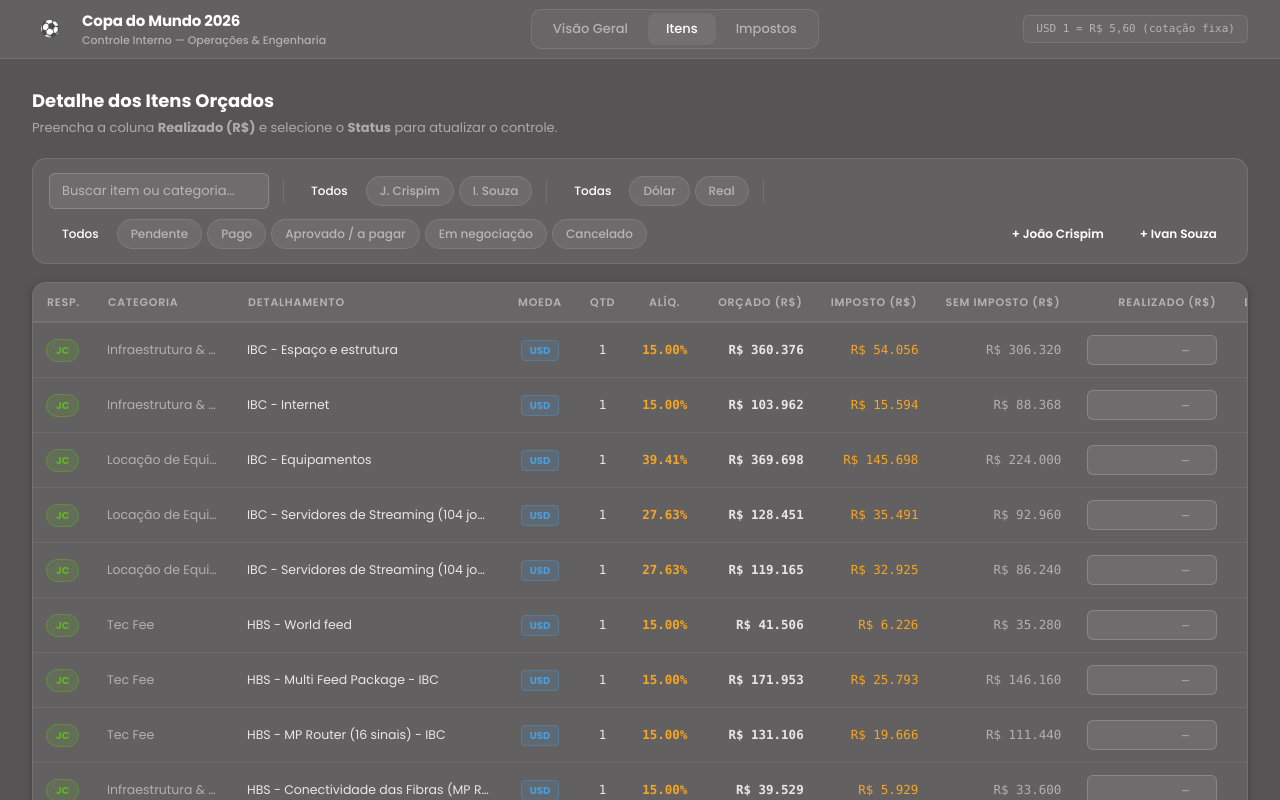
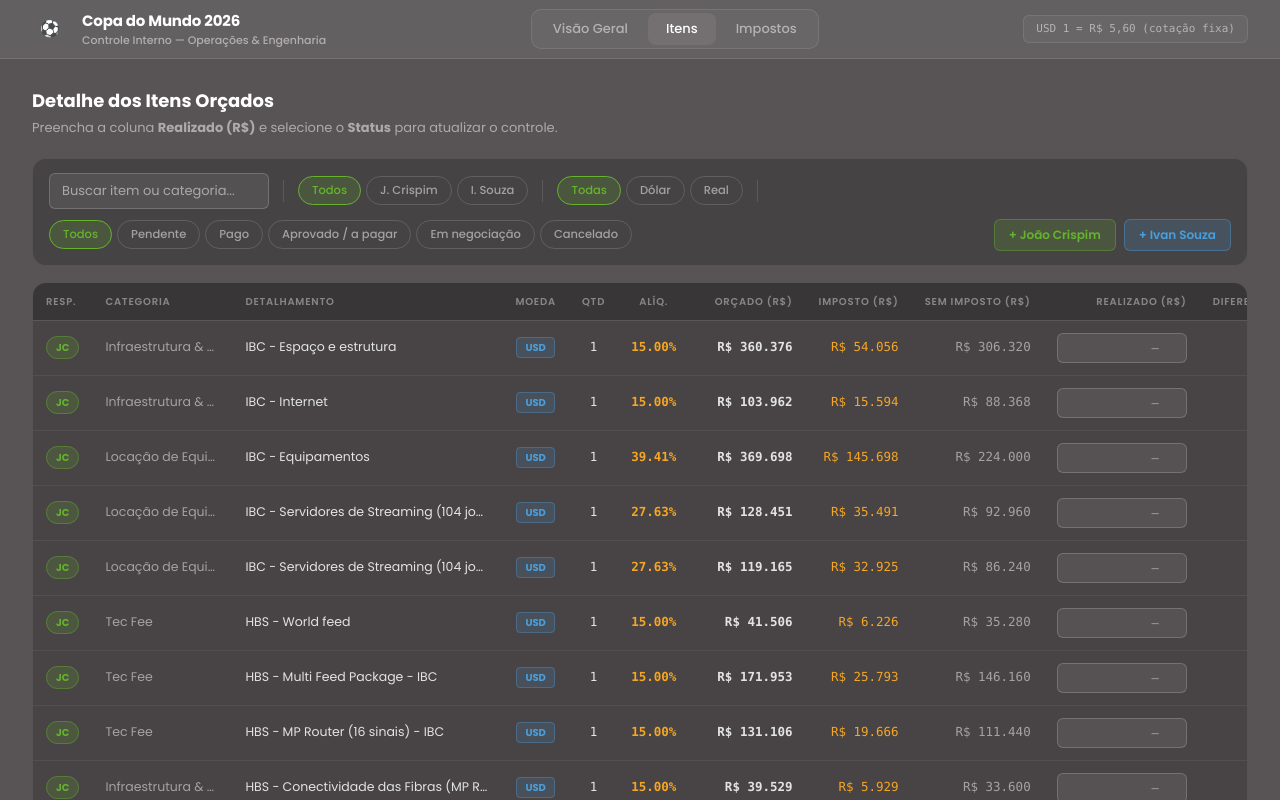
Before and after one commit to FellipePardal/CopaDoMundo2026, a React (Vite) app: page / in a window 1280 px wide. Both pictures are taken after a click on the button "Itens". Shown: the top 800 px of the page. Built offline with nearby package versions, Linux system fonts and the light colour scheme.

Commit message:
Update ItemsTable.jsx

```diff
--- a/src/components/ItemsTable.jsx
+++ b/src/components/ItemsTable.jsx
@@ -4,24 +4,21 @@ import { fmt } from '../data/utils.js'
 
 const TH = ({ children, align = 'left', style = {} }) => (
   <th style={{
-    padding: '11px 14px', fontSize: 11, fontWeight: 600, textAlign: align,
-    textTransform: 'uppercase', letterSpacing: '0.07em',
-    color: 'var(--muted)', background: 'var(--surface2)',
-    borderBottom: '2px solid var(--border)',
+    padding: '11px 13px', fontSize: 10, fontWeight: 600, textAlign: align,
+    textTransform: 'uppercase', letterSpacing: '0.08em',
+    color: 'rgba(255,255,255,0.40)', background: 'rgba(0,0,0,0.20)',
+    borderBottom: '1px solid rgba(255,255,255,0.10)',
     whiteSpace: 'nowrap', position: 'sticky', top: 0, zIndex: 1,
     ...style,
-  }}>
-    {children}
-  </th>
+  }}>{children}</th>
 )
 
 const Pill = ({ label, active, onClick }) => (
   <button onClick={onClick} style={{
-    padding: '5px 13px', borderRadius: 20, fontSize: 12, fontWeight: 500,
-    border: `1px solid ${active ? 'var(--blue)' : 'var(--border)'}`,
-    background: active ? 'var(--blue-light)' : 'var(--surface)',
-    color: active ? 'var(--blue)' : 'var(--muted)',
-    cursor: 'pointer',
+    padding: '5px 13px', borderRadius: 20, fontSize: 11.5, fontWeight: 500,
+    border: `1px solid ${active ? '#65B32E' : 'rgba(255,255,255,0.15)'}`,
+    background: active ? 'rgba(101,179,46,0.18)' : 'transparent',
+    color: active ? '#65B32E' : 'rgba(255,255,255,0.5)',
   }}>{label}</button>
 )
 
@@ -52,35 +49,30 @@ export default function ItemsTable({ items, updateItem, addItem, removeItem }) {
 
   return (
     <div>
-      {/* Barra de filtros */}
       <div style={{
-        display: 'flex', gap: 10, flexWrap: 'wrap',
-        alignItems: 'center', marginBottom: 18,
-        padding: '14px 16px',
-        background: 'var(--surface)',
-        border: '1px solid var(--border)',
-        borderRadius: 'var(--radius-lg)',
-        boxShadow: 'var(--shadow-xs)',
+        display: 'flex', gap: 10, flexWrap: 'wrap', alignItems: 'center',
+        marginBottom: 16, padding: '14px 16px',
+        background: 'rgba(0,0,0,0.20)', borderRadius: 'var(--radius-lg)',
+        border: '1px solid rgba(255,255,255,0.08)',
       }}>
-        <input
-          placeholder="Buscar item ou categoria..."
+        <input placeholder="Buscar item ou categoria..."
           value={search} onChange={e => setSearch(e.target.value)}
-          style={{ width: 220 }}
-        />
-        <div style={{ width: 1, height: 24, background: 'var(--border)', margin: '0 4px' }} />
+          style={{ width: 220 }} />
+        <div style={{ width: 1, height: 22, background: 'rgba(255,255,255,0.12)', margin: '0 4px' }} />
         <div style={{ display: 'flex', gap: 5 }}>
           {['Todos','João Crispim','Ivan Souza'].map(o => (
-            <Pill key={o} label={o === 'João Crispim' ? 'J. Crispim' : o === 'Ivan Souza' ? 'I. Souza' : o}
+            <Pill key={o}
+              label={o === 'João Crispim' ? 'J. Crispim' : o === 'Ivan Souza' ? 'I. Souza' : o}
               active={filterResp === o} onClick={() => setFilterResp(o)} />
           ))}
         </div>
-        <div style={{ width: 1, height: 24, background: 'var(--border)', margin: '0 4px' }} />
+        <div style={{ width: 1, height: 22, background: 'rgba(255,255,255,0.12)', margin: '0 4px' }} />
         <div style={{ display: 'flex', gap: 5 }}>
           {['Todas','Dólar','Real'].map(o => (
             <Pill key={o} label={o} active={filterMoeda === o} onClick={() => setFilterMoeda(o)} />
           ))}
         </div>
-        <div style={{ width: 1, height: 24, background: 'var(--border)', margin: '0 4px' }} />
+        <div style={{ width: 1, height: 22, background: 'rgba(255,255,255,0.12)', margin: '0 4px' }} />
         <div style={{ display: 'flex', gap: 5, flexWrap: 'wrap' }}>
           {['Todos','Pendente','Pago','Aprovado / a pagar','Em negociação','Cancelado'].map(o => (
             <Pill key={o} label={o} active={filterStatus === o} onClick={() => setFilterStatus(o)} />
@@ -89,79 +81,64 @@ export default function ItemsTable({ items, updateItem, addItem, removeItem }) {
         <div style={{ marginLeft: 'auto', display: 'flex', gap: 8 }}>
           <button onClick={() => addItem('João Crispim')} style={{
             padding: '6px 14px', borderRadius: 'var(--radius-sm)', fontSize: 12, fontWeight: 600,
-            background: 'var(--blue-light)', color: 'var(--blue)',
-            border: '1px solid var(--blue-border)',
+            background: 'rgba(101,179,46,0.18)', color: '#65B32E',
+            border: '1px solid rgba(101,179,46,0.40)',
           }}>+ João Crispim</button>
           <button onClick={() => addItem('Ivan Souza')} style={{
             padding: '6px 14px', borderRadius: 'var(--radius-sm)', fontSize: 12, fontWeight: 600,
-            background: 'var(--purple-light)', color: 'var(--purple)',
-            border: '1px solid var(--purple-border)',
+            background: 'rgba(74,158,219,0.18)', color: '#4A9EDB',
+            border: '1px solid rgba(74,158,219,0.40)',
           }}>+ Ivan Souza</button>
         </div>
       </div>
 
-      {/* Tabela */}
       <div style={{
-        background: 'var(--surface)', borderRadius: 'var(--radius-lg)',
-        border: '1px solid var(--border)', boxShadow: 'var(--shadow-sm)',
-        overflow: 'hidden',
+        background: 'rgba(0,0,0,0.18)', borderRadius: 'var(--radius-lg)',
+        border: '1px solid rgba(255,255,255,0.08)', overflow: 'hidden',
       }}>
         <div style={{ overflowX: 'auto' }}>
           <table style={{ width: '100%', borderCollapse: 'collapse', minWidth: 1400 }}>
             <thead>
               <tr>
-                <TH>Resp.</TH>
-                <TH>Categoria</TH>
-                <TH>Detalhamento</TH>
-                <TH align="center">Moeda</TH>
-                <TH align="center">Qtd</TH>
-                <TH align="center">Alíq.</TH>
-                <TH align="right">Orçado (R$)</TH>
-                <TH align="right">Imposto (R$)</TH>
-                <TH align="right">Sem Imposto (R$)</TH>
-                <TH align="right">Realizado (R$)</TH>
-                <TH align="right">Diferença (R$)</TH>
-                <TH align="center">% Exec.</TH>
-                <TH>Status</TH>
-                <TH align="center">Bookado?</TH>
-                <TH>Observações</TH>
+                <TH>Resp.</TH><TH>Categoria</TH><TH>Detalhamento</TH>
+                <TH align="center">Moeda</TH><TH align="center">Qtd</TH>
+                <TH align="center">Alíq.</TH><TH align="right">Orçado (R$)</TH>
+                <TH align="right">Imposto (R$)</TH><TH align="right">Sem Imposto (R$)</TH>
+                <TH align="right">Realizado (R$)</TH><TH align="right">Diferença (R$)</TH>
+                <TH align="center">% Exec.</TH><TH>Status</TH>
+                <TH align="center">Bookado?</TH><TH>Observações</TH>
               </tr>
             </thead>
             <tbody>
               {filtered.map(item => (
-                <ItemRow key={item.id} item={item}
-                  onUpdate={updateItem} onRemove={removeItem} />
+                <ItemRow key={item.id} item={item} onUpdate={updateItem} onRemove={removeItem} />
               ))}
               {filtered.length === 0 && (
-                <tr>
-                  <td colSpan={15} style={{ padding: '40px', textAlign: 'center',
-                    color: 'var(--muted2)', fontSize: 13 }}>
-                    Nenhum item encontrado com os filtros selecionados.
-                  </td>
-                </tr>
+                <tr><td colSpan={15} style={{ padding: '40px', textAlign: 'center',
+                  color: 'var(--muted)', fontSize: 13 }}>
+                  Nenhum item encontrado com os filtros selecionados.
+                </td></tr>
               )}
             </tbody>
             <tfoot>
-              <tr style={{ background: 'var(--surface2)' }}>
-                <td colSpan={6} style={{ padding: '11px 14px', fontSize: 12,
-                  fontWeight: 600, color: 'var(--muted)', borderTop: '2px solid var(--border)' }}>
+              <tr style={{ background: 'rgba(0,0,0,0.25)' }}>
+                <td colSpan={6} style={{ padding: '11px 13px', fontSize: 12,
+                  fontWeight: 600, color: 'var(--muted)', borderTop: '1px solid rgba(255,255,255,0.12)' }}>
                   {filtered.length} {filtered.length === 1 ? 'item' : 'itens'} exibidos
                 </td>
                 {[
-                  { val: totals.orcado,    color: 'var(--text)' },
-                  { val: totals.imposto,   color: 'var(--amber)' },
+                  { val: totals.orcado,    color: '#fff'         },
+                  { val: totals.imposto,   color: '#F5A623'      },
                   { val: totals.semImp,    color: 'var(--muted)' },
-                  { val: totals.realizado, color: 'var(--green)' },
+                  { val: totals.realizado, color: '#65B32E'      },
                 ].map((t, i) => (
-                  <td key={i} style={{
-                    padding: '11px 14px', textAlign: 'right',
+                  <td key={i} style={{ padding: '11px 13px', textAlign: 'right',
                     fontSize: 13, fontWeight: 700, fontFamily: 'var(--mono)',
-                    color: t.color, borderTop: '2px solid var(--border)',
-                  }}>
+                    color: t.color, borderTop: '1px solid rgba(255,255,255,0.12)' }}>
                     {fmt(t.val)}
                   </td>
                 ))}
-                <td colSpan={4} style={{ borderTop: '2px solid var(--border)' }} />
+                <td colSpan={4} style={{ borderTop: '1px solid rgba(255,255,255,0.12)' }} />
               </tr>
             </tfoot>
           </table>
```
